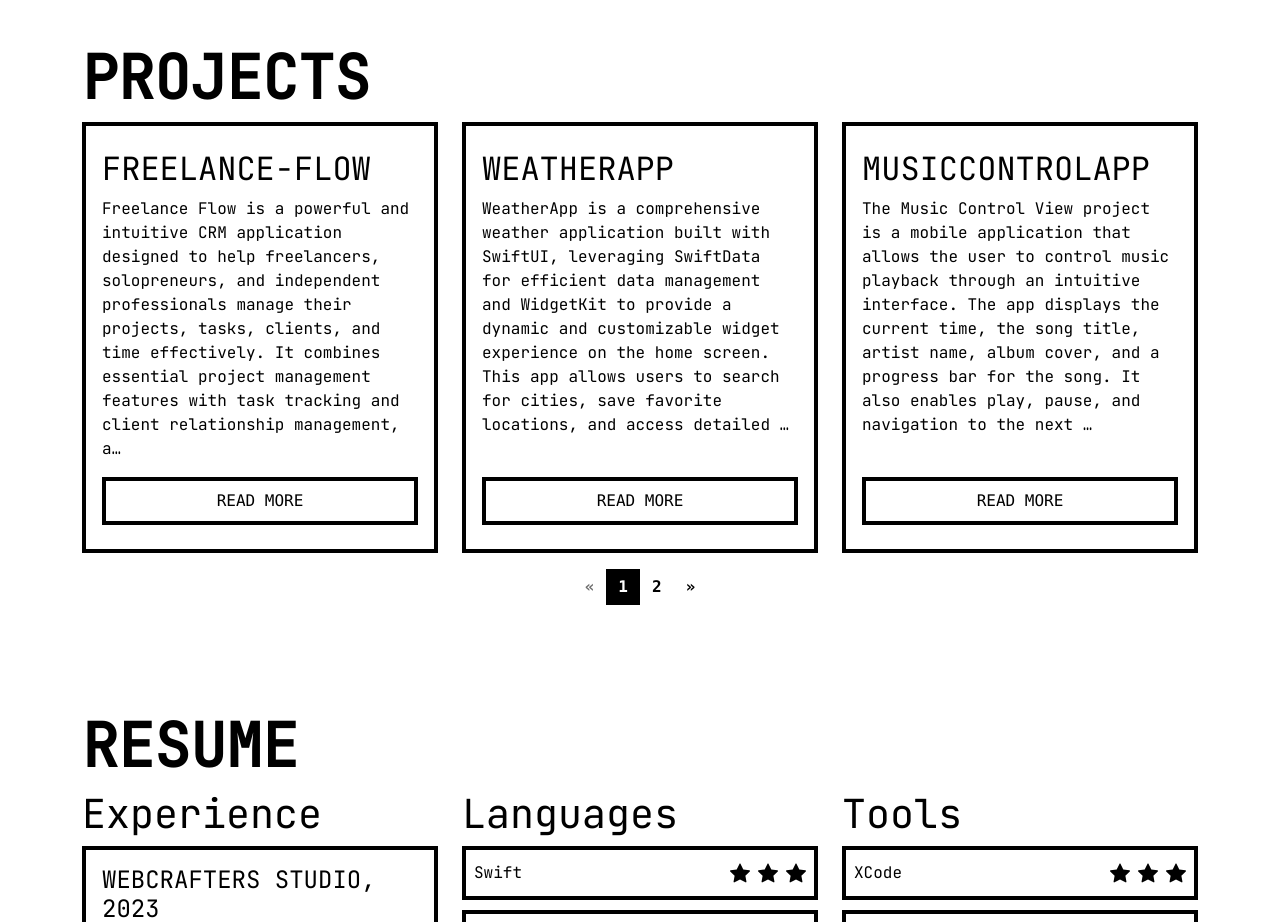
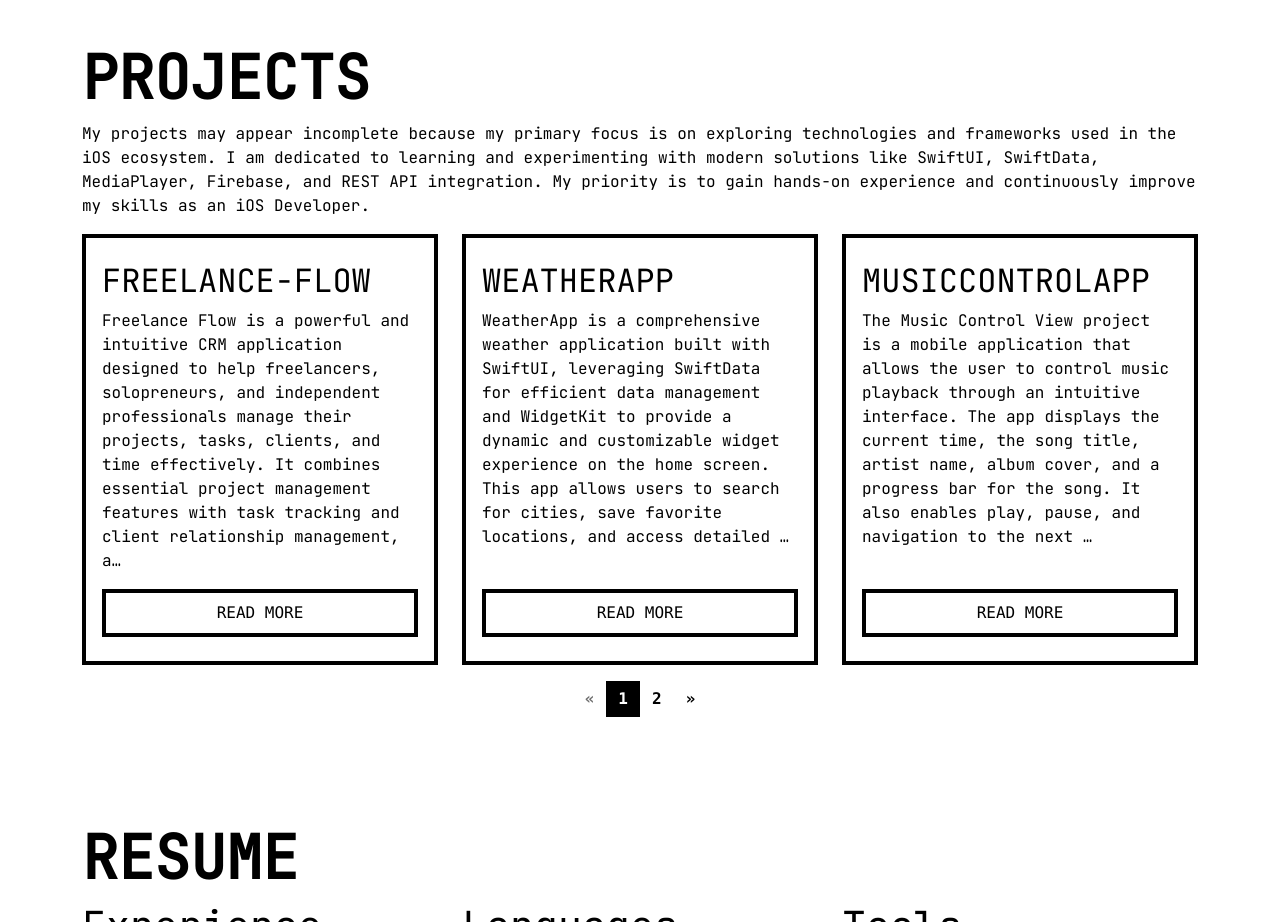
Before and after one commit to MichalTalaga17/MichalTalaga17.github.io, a plain HTML site: page index.html in a window 1280 px wide. Shown: the part 780-1702 px from the top of the page. Drawn offline with Linux system fonts and the light colour scheme.

Commit message:
Adding some info to portfolio

```diff
--- a/index.html
+++ b/index.html
@@ -46,6 +46,7 @@
         </div>
         <div class="section s-projects">
             <h1 class="text-uppercase fw-bolder font-60" style="--bs-body-font-weight: bold;">Projects</h1>
+            <p>My projects may appear incomplete because my primary focus is on exploring technologies and frameworks used in the iOS ecosystem. I am dedicated to learning and experimenting with modern solutions like SwiftUI, SwiftData, MediaPlayer, Firebase, and REST API integration. My priority is to gain hands-on experience and continuously improve my skills as an iOS Developer.</p>
             <div data-bss-type="blog-loop" data-bss-perpage="3" data-bs-spy="scroll">
                 <div class="row projects_loop" data-bss-type="blog-loop-base">
                     <div class="col" data-bss-type="blog-loop-item">
```
